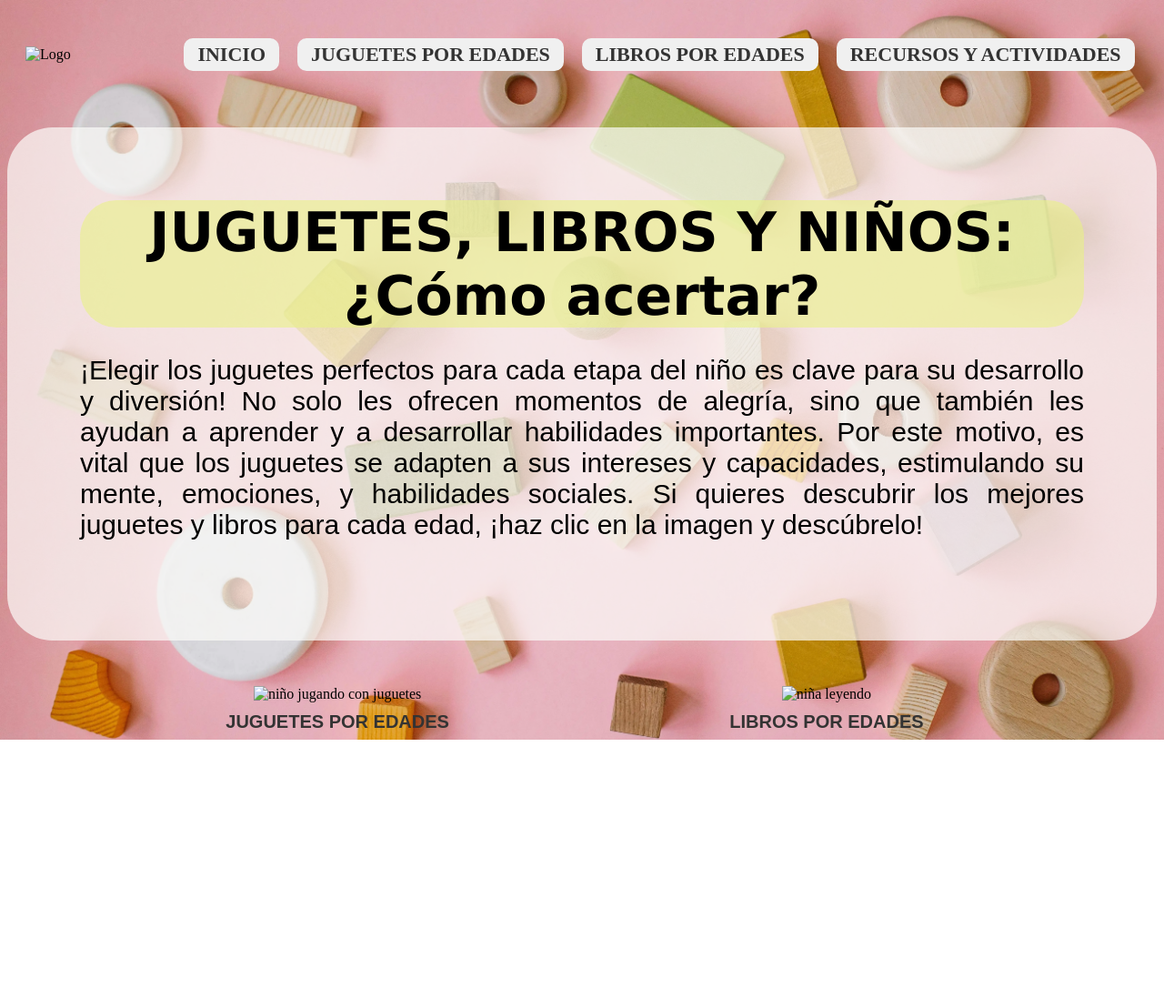
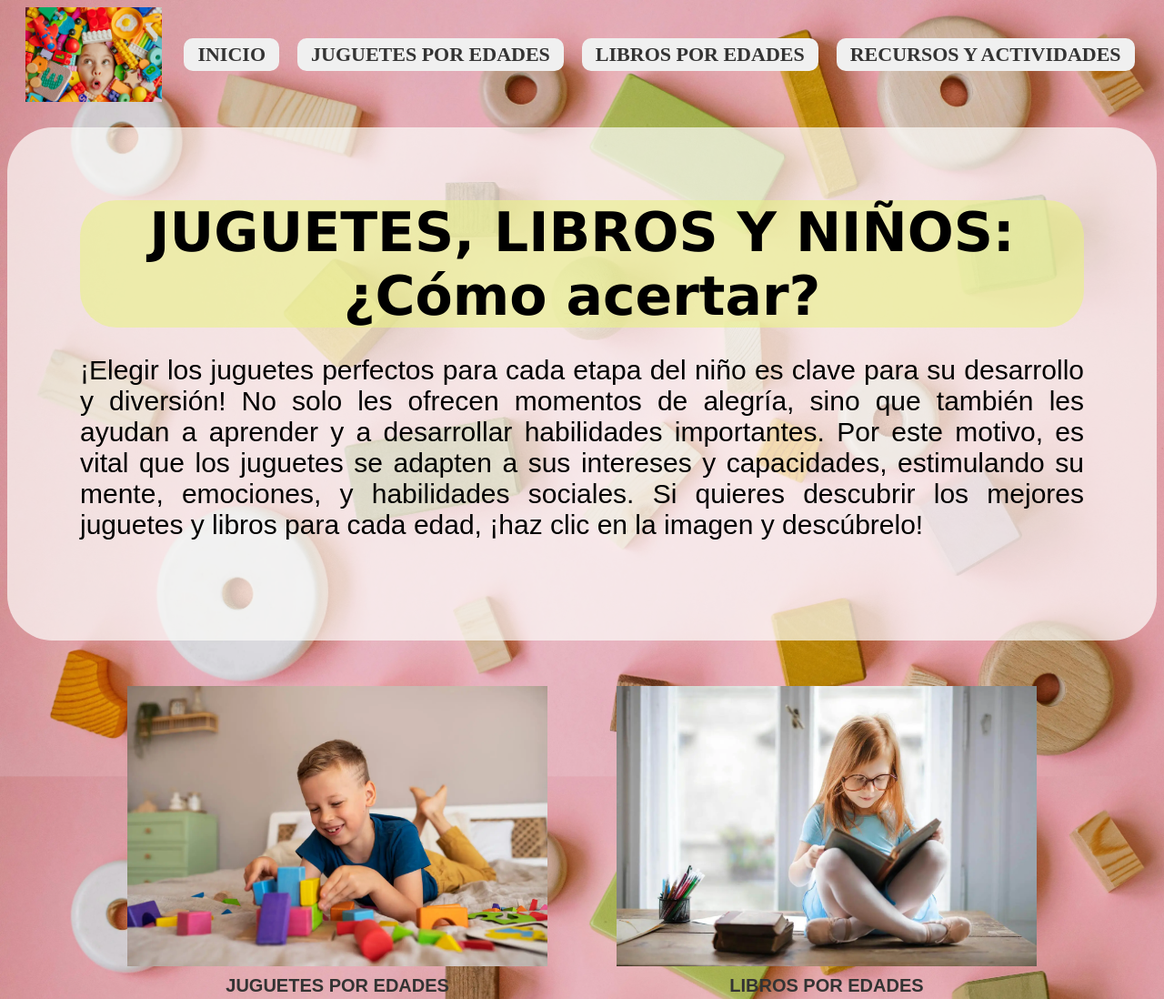
Before and after one commit to KrissBlueMeth/Juguetes-y-libros-por-edades, a plain HTML site: page index.html in a window 1280 px wide. Shown: the top 1098 px of the page at 91% size. Before the commit the page ends 813 px from the top, so only its background shows below. Drawn offline with Linux system fonts and the light colour scheme; the site is published under a folder, as on GitHub Pages, so addresses that start at the root find nothing.

Commit message:
Modifico rutas relativas de imagenes que no funcionan

```diff
--- a/index.html
+++ b/index.html
@@ -12,7 +12,7 @@
     <header id="header">
 
            <div class="logo-container">
-            <img src="/img/Logojuguetes.png" alt="Logo" class="logo">
+            <img src="img/Logojuguetes.png" alt="Logo" class="logo">
            </div>
            <div class="nav-container">
                 <nav class="menu">
@@ -39,13 +39,13 @@
 
     <div class="imagenes-container">
         <div class="imagen-container">
-            <img src="/img/boy-playing-with-brain-teaser-toys.webp" alt="niño jugando con juguetes" class="imagen-izquierda">
+            <img src="img/boy-playing-with-brain-teaser-toys.webp" alt="niño jugando con juguetes" class="imagen-izquierda">
             <figcaption class="pie-de-foto">
                 <a href="juguetesporedades.html">JUGUETES POR EDADES</a>
             </figcaption>
         </div>
         <div class="imagen-container">
-            <img src="/img/niña-leyendo.webp" alt="niña leyendo" class="imagen-derecha">
+            <img src="img/niña-leyendo.webp" alt="niña leyendo" class="imagen-derecha">
             <figcaption class="pie-de-foto">
                 <a href="librosporedades.html">LIBROS POR EDADES</a>
             </figcaption>
```
